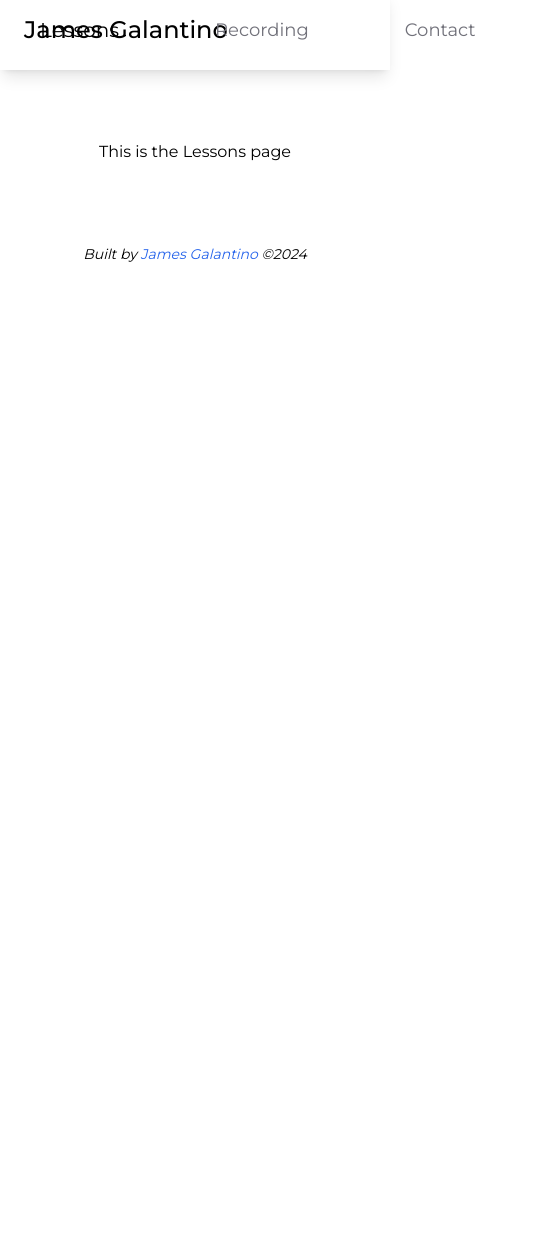
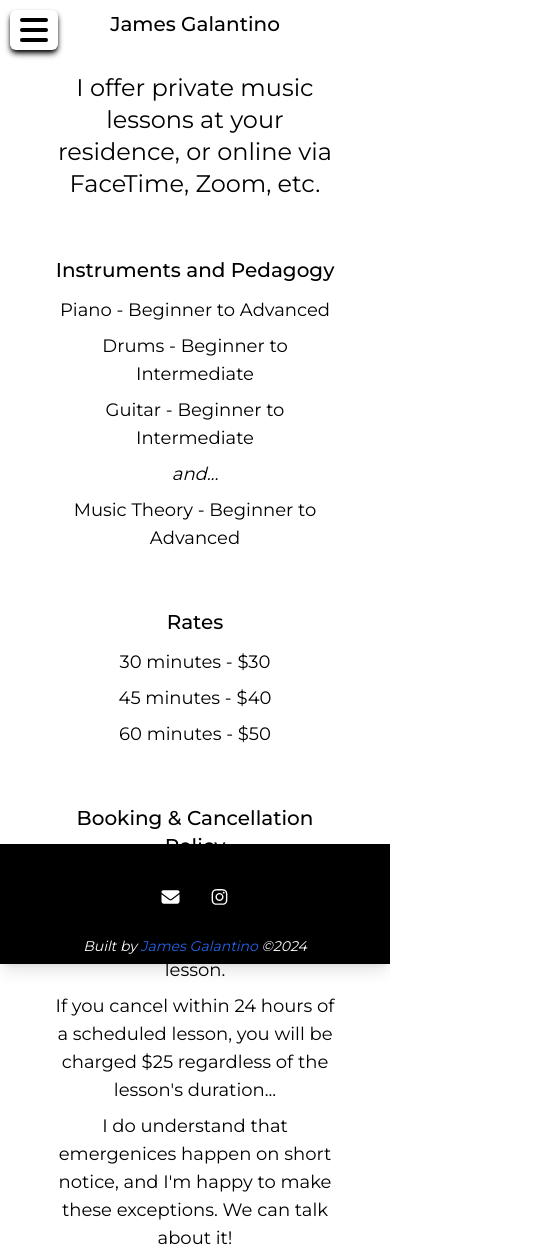
Before and after one commit to jimbopulos/my-music-portfolio, a Next.js app: page /lessons in a window 390 px wide. Shown: the whole page, 540 px wide, since content can reach past the window. Before the commit the page ends 844 px from the top, so only its background shows below. Built offline with nearby package versions, Linux system fonts and the light colour scheme.

Commit message:
Fix missing code, add mobile nav, style desktop

```diff
--- a/src/app/contact/page.tsx
+++ b/src/app/contact/page.tsx
@@ -8,9 +8,9 @@ export default function Contact() {
   return (
     <main className="flex flex-col min-h-screen items-center">
       <Navbar />
-      <div className="h-full p-12">
-        <h1 className="text-4xl text-bold">How to Reach Me</h1>
-        <ul className="mt-8 items-center text-lg">
+      <div className="h-full p-20">
+        <h1 className="text-4xl font-medium">How to Reach Me</h1>
+        <ul className="mt-8 items-center text-center text-lg">
           <li>
             <Link
               href="mailto:james.mgalantino@gmail.com"
@@ -28,7 +28,7 @@ export default function Contact() {
               </span>
             </Link>
           </li>
-          <li className="mt-8">
+          <li className="mt-6">
             <Link
               href="https://www.instagram.com/jimmi.mg/"
               className="hover:text-zinc-500"
--- a/src/app/globals.css
+++ b/src/app/globals.css
@@ -14,17 +14,30 @@
     --background-start-rgb: 0, 0, 0;
     --background-end-rgb: 0, 0, 0;
   }
-}
+} */
 
 body {
-  color: rgb(var(--foreground-rgb));
+  /* color: rgb(var(--foreground-rgb));
   background: linear-gradient(
       to bottom,
       transparent,
       rgb(var(--background-end-rgb))
     )
-    rgb(var(--background-start-rgb));
-} */
+    rgb(var(--background-start-rgb)); */
+  @apply h-full;
+}
+
+html {
+  @apply h-full;
+}
+
+div#__next {
+  @apply h-full;
+}
+
+main {
+  @apply h-full;
+}
 
 @layer utilities {
   .text-balance {
--- a/src/app/lessons/page.tsx
+++ b/src/app/lessons/page.tsx
@@ -4,7 +4,47 @@ export default function Lessons() {
   return (
     <main className="flex flex-col min-h-screen items-center">
       <Navbar />
-      <div className="h-full p-20">This is the Lessons page</div>
+      <div className="h-full p-12 text-center">
+        <p className="mt-6 text-2xl">
+          I offer private music lessons at your residence, or online via
+          FaceTime, Zoom, etc.
+        </p>
+        <section className="mt-14">
+          <h2 className="text-xl font-medium">Instruments and Pedagogy</h2>
+          <div className="text-lg mt-3">
+            <h3 className="mt-2">Piano - Beginner to Advanced</h3>
+            <h3 className="mt-2">Drums - Beginner to Intermediate</h3>
+            <h3 className="mt-2">Guitar - Beginner to Intermediate</h3>
+            <h3 className="mt-2 italic">and...</h3>
+            <h3 className="mt-2">Music Theory - Beginner to Advanced</h3>
+          </div>
+        </section>
+        <section className="mt-14">
+          <h2 className="text-xl font-medium">Rates</h2>
+          <div className="text-lg mt-3">
+            <h3 className="mt-2">30 minutes - $30</h3>
+            <h3 className="mt-2">45 minutes - $40</h3>
+            <h3 className="mt-2">60 minutes - $50</h3>
+          </div>
+        </section>
+        <section className="mt-14">
+          <h2 className="text-xl font-medium">Booking & Cancellation Policy</h2>
+          <div className="text-lg mt-3">
+            <h3 className="mt-2">
+              I ask that you please give 24 hour minimum notice before booking
+              and/or cancelling a lesson.
+            </h3>
+            <h3 className="mt-2">
+              If you cancel within 24 hours of a scheduled lesson, you will be
+              charged $25 regardless of the lesson&#39;s duration...
+            </h3>
+            <h3 className="mt-2">
+              I do understand that emergenices happen on short notice, and
+              I&#39;m happy to make these exceptions. We can talk about it!
+            </h3>
+          </div>
+        </section>
+      </div>
       <Footer />
     </main>
   );
--- a/src/components/Footer/Footer.tsx
+++ b/src/components/Footer/Footer.tsx
@@ -1,8 +1,34 @@
+import { faInstagram } from '@fortawesome/free-brands-svg-icons';
+import { faEnvelope } from '@fortawesome/free-solid-svg-icons';
+import { FontAwesomeIcon } from '@fortawesome/react-fontawesome';
 import Link from 'next/link';
 
 export function Footer() {
   return (
-    <footer className="flex flex-col items-center">
+    <footer className="flex flex-col items-center p-2 bg-black text-white shadow-lg w-full">
+      <section className="mb-6 flex flex-row mt-8 items-center text-center text-lg">
+        <div>
+          <Link
+            href="mailto:james.mgalantino@gmail.com"
+            className="hover:text-zinc-500"
+          >
+            <FontAwesomeIcon
+              width={25}
+              height={25}
+              icon={faEnvelope}
+              className="mr-6"
+            />
+          </Link>
+        </div>
+        <div>
+          <Link
+            href="https://www.instagram.com/jimmi.mg/"
+            className="hover:text-zinc-500"
+          >
+            <FontAwesomeIcon width={25} height={25} icon={faInstagram} />
+          </Link>
+        </div>
+      </section>
       <p className="text-sm italic">
         Built by{' '}
         <Link
--- a/src/components/Navbar/NavbarDesktop/NavbarDesktop.tsx
+++ b/src/components/Navbar/NavbarDesktop/NavbarDesktop.tsx
@@ -8,7 +8,7 @@ export function NavbarDesktop() {
   const currentPath = usePathname();
 
   return (
-    <span className="flex flex-row items-center">
+    <span className="hidden lg:flex flex-row items-center">
       <div className="left-0 absolute text-2xl font-medium p-6 shadow-lg w-full z-0">
         <Link href="/">James Galantino</Link>
       </div>
@@ -20,11 +20,11 @@ export function NavbarDesktop() {
             <Link
               key={id}
               href={href}
-              className={
+              className={`px-12 transition-all duration-300 ease-in-out ${
                 isActive
-                  ? 'px-12 transition-all duration-300 ease-in-out text-xl'
-                  : 'px-12 text-zinc-500 transition-all duration-300 ease-in-out hover:text-black hover:text-xl'
-              }
+                  ? ' text-xl'
+                  : 'text-zinc-500 hover:text-black hover:text-xl'
+              }`}
             >
               {title}
             </Link>
--- /dev/null
+++ b/src/components/Navbar/NavbarMobile/NavbarMobile.tsx
@@ -0,0 +1,69 @@
+'use client';
+
+import Link from 'next/link';
+import { usePathname } from 'next/navigation';
+import { navItems } from '@/utils';
+import { useState } from 'react';
+
+export function NavbarMobile() {
+  const currentPath = usePathname();
+  const [isOpen, setIsOpen] = useState(false);
+  const handleClick = () => setIsOpen(!isOpen);
+
+  return (
+    <div>
+      <nav className="lg:hidden flex flex-col absolute w-full h-[100dvh] left-0 font-medium p-2.5">
+        <button
+          onClick={handleClick}
+          className={`flex flex-col absolute justify-center items-center p-2.5 transition-all duration-300 ease-out bg-white rounded-md ${
+            !isOpen && 'shadow-md shadow-black'
+          }`}
+        >
+          <span
+            className={`block h-1 w-7 bg-black transition-all duration-300 ease-out rounded-full ${
+              isOpen ? 'rotate-45 translate-y-2' : '-translate-y-0.5'
+            }`}
+          ></span>
+          <span
+            className={`block h-1 w-7 bg-black transition-all duration-300 ease-out rounded-full my-1 ${
+              isOpen ? 'opacity-0' : 'opacity-100'
+            }`}
+          ></span>
+          <span
+            className={`block h-1 w-7 bg-black transition-all duration-300 ease-out rounded-full ${
+              isOpen ? '-rotate-45 -translate-y-2' : 'translate-y-0.5'
+            }`}
+          ></span>
+        </button>
+
+        {isOpen ? (
+          <div className="flex flex-col w-full h-[100dvh] justify-evenly items-center bg-white rounded-sm shadow-md shadow-black transition-all duration-300 ease-in-out">
+            <div className="text-center text-3xl">
+              <Link href="/">James Galantino</Link>
+            </div>
+
+            {navItems.map(({ id, title, href }) => {
+              const isActive = currentPath === href;
+
+              return (
+                <Link
+                  key={id}
+                  href={href}
+                  className={`transition-all animate-fadeInUp min-w-fit text-center text-2xl ${
+                    isActive ? 'text-black text-3xl' : 'text-zinc-500'
+                  }`}
+                >
+                  {title}
+                </Link>
+              );
+            })}
+          </div>
+        ) : (
+          <div className="text-center text-xl md:text-2xl">
+            <Link href="/">James Galantino</Link>
+          </div>
+        )}
+      </nav>
+    </div>
+  );
+}
--- /dev/null
+++ b/src/components/Navbar/NavbarMobile/index.ts
@@ -0,0 +1 @@
+export * from './NavbarMobile';
--- a/src/components/Navbar/index.tsx
+++ b/src/components/Navbar/index.tsx
@@ -1,8 +1,10 @@
 import { NavbarDesktop } from './NavbarDesktop';
+import { NavbarMobile } from './NavbarMobile';
 
 export function Navbar() {
   return (
     <div>
+      <NavbarMobile />
       <NavbarDesktop />
     </div>
   );
```
